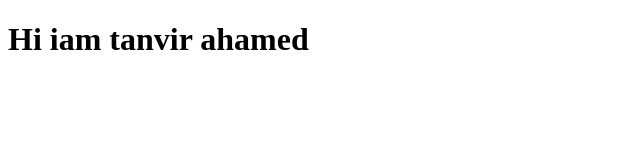
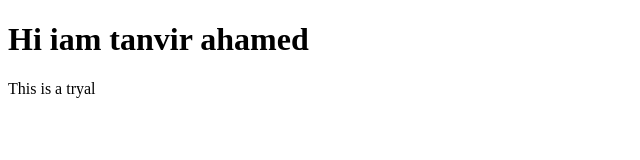
Before and after one commit to TanvirCoderBd/myewb, a plain HTML site: page index.html in a window 1280 px wide. Shown: the whole page, without its empty margins (0-640 px from the left). Drawn offline with Linux system fonts and the light colour scheme.

Commit message:
learned github

```diff
--- a/index.html
+++ b/index.html
@@ -8,5 +8,8 @@
 </head>
 <body>
     <h1>Hi iam tanvir ahamed</h1>
+    <div>
+        <p>This is a tryal</p>
+    </div>
 </body>
 </html>
```
